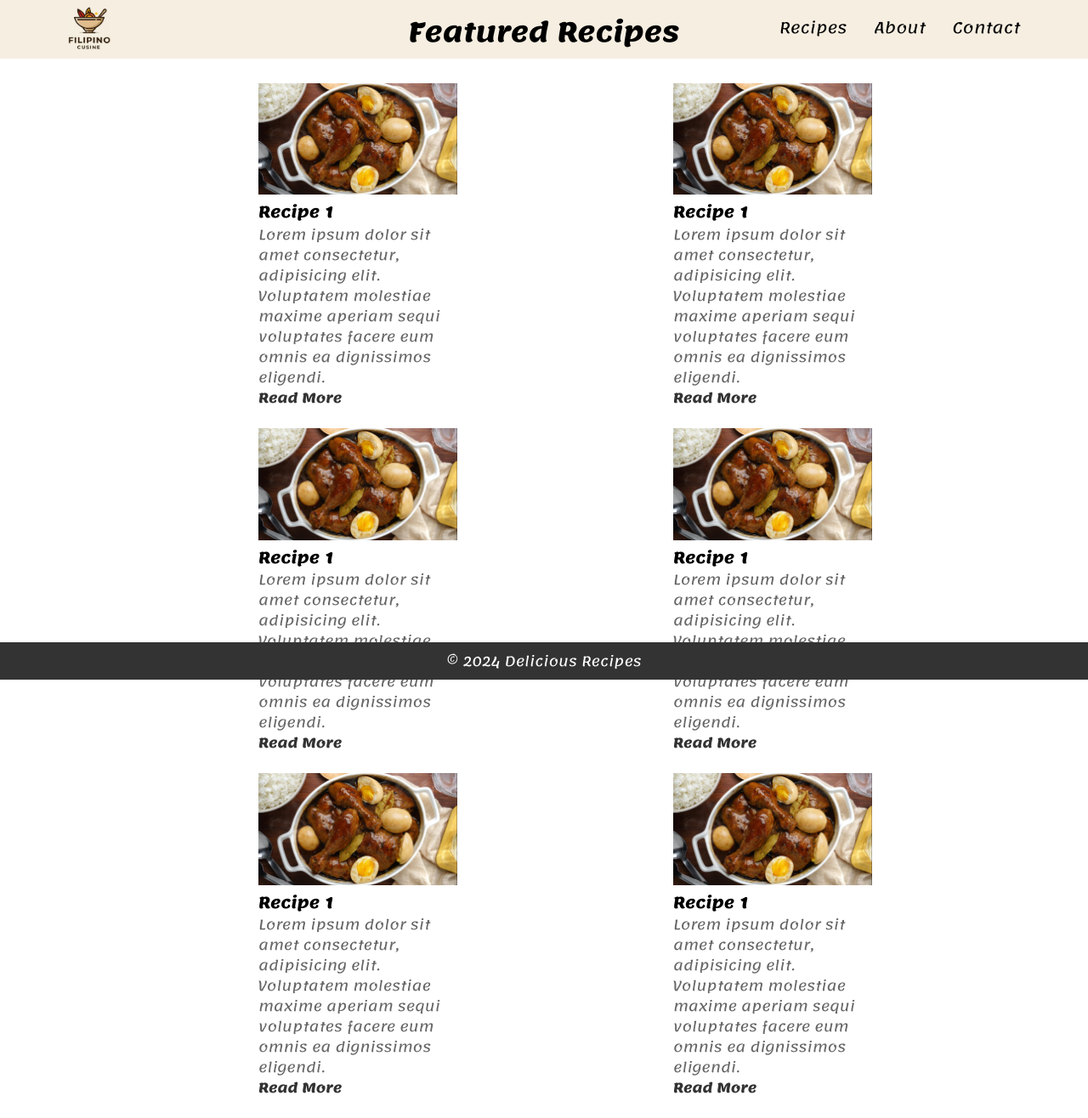
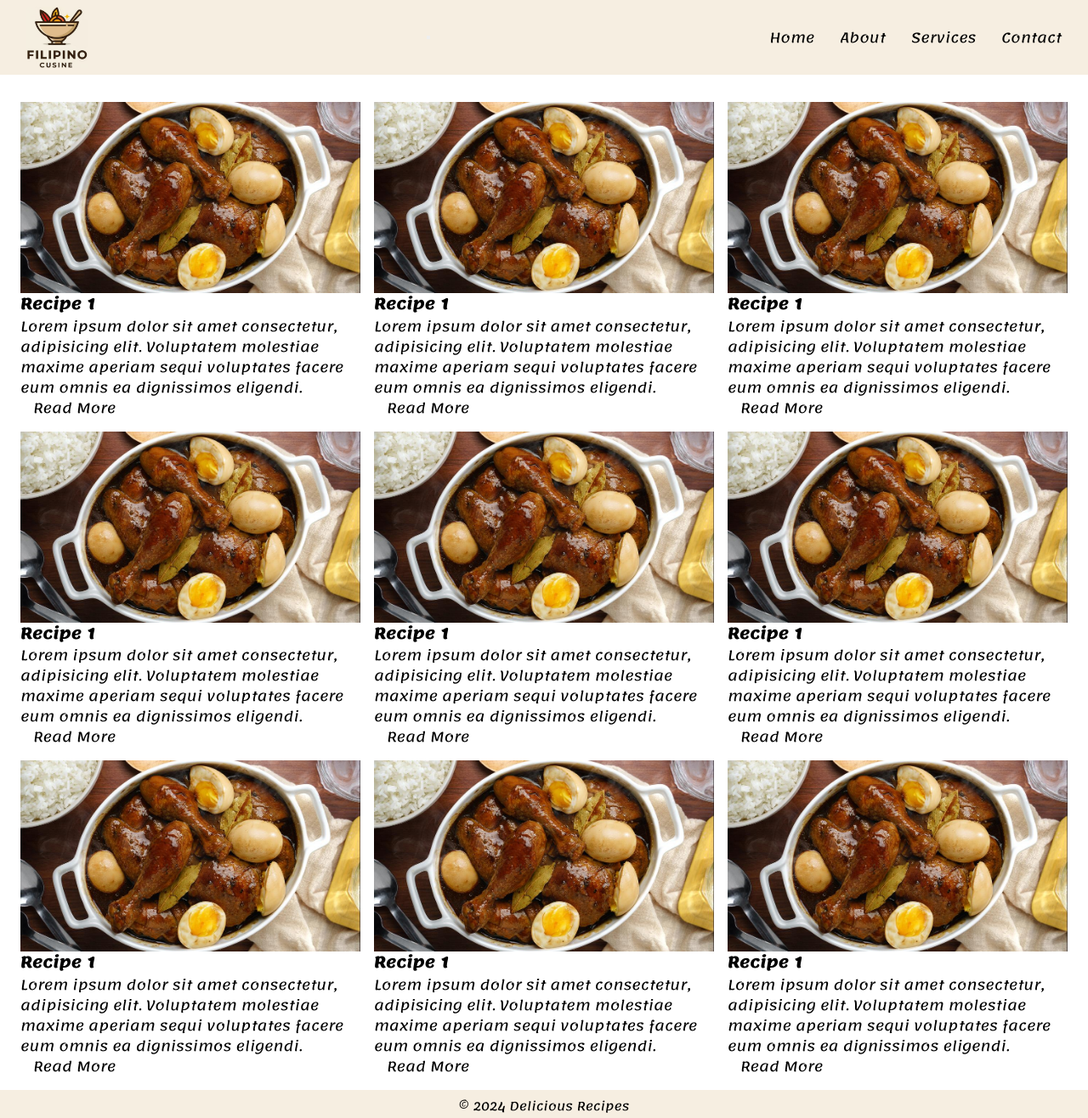
Before and after one commit to chachaaa10/Filipino-Food-Recipes, a website built with Vite: page index.html in a window 1280 px wide. Shown: the whole page at 85% size. Built offline with nearby package versions, Linux system fonts and the light colour scheme.

Commit message:
fix(index.html and folder styles): make the main page responsive (not 100% responsive yet)

```diff
--- a/index.html
+++ b/index.html
@@ -9,29 +9,32 @@
 			type="image/x-icon" />
 		<meta name="viewport" content="width=device-width, initial-scale=1.0" />
 		<title>Food Recipes</title>
-		<link rel="stylesheet" type="text/css" href="style.css" />
+		<link rel="stylesheet" type="text/css" href="./styles/reset.css" />
+		<link rel="stylesheet" type="text/css" href="./styles/header.css" />
+		<link rel="stylesheet" type="text/css" href="./styles/main.css" />
+		<link rel="stylesheet" type="text/css" href="./styles/footer.css" />
 	</head>
 	<body>
-		<header>
-			<div class="logo">
-				<a href="#">
-					<img
-						src="./public/main-logo.jpg"
-						alt="Logo"
-						width="auto"
-						height="50px" />
-				</a>
-			</div>
-			<nav class="navigation">
-				<ul>
-					<li><a href="#">Recipes</a></li>
+		<header id="header">
+			<nav class="topnav">
+				<a href="#" class="logo"
+					><img src="./public/main-logo.jpg" alt=""
+				/></a>
+				<button class="button__menu">
+					<span class="menu-icon-bar"></span>
+					<span class="menu-icon-bar"></span>
+					<span class="menu-icon-bar"></span>
+				</button>
+				<ul class="nav-links">
+					<li><a href="#">Home</a></li>
 					<li><a href="#">About</a></li>
+					<li><a href="#">Services</a></li>
 					<li><a href="#">Contact</a></li>
 				</ul>
 			</nav>
 		</header>
-		<h1 class="title">Featured Recipes</h1>
 		<main class="main-content">
+			<div class="wrapper">
 				<div class="recipe">
 					<img
 						class="recipe__image"
@@ -39,9 +42,9 @@
 						alt="Recipe 1" />
 					<h3>Recipe 1</h3>
 					<p>
-					Lorem ipsum dolor sit amet consectetur, adipisicing elit.
-					Voluptatem molestiae maxime aperiam sequi voluptates facere
-					eum omnis ea dignissimos eligendi.
+						Lorem ipsum dolor sit amet consectetur, adipisicing
+						elit. Voluptatem molestiae maxime aperiam sequi
+						voluptates facere eum omnis ea dignissimos eligendi.
 					</p>
 					<a href="#">Read More</a>
 				</div>
@@ -52,9 +55,9 @@
 						alt="Recipe 1" />
 					<h3>Recipe 1</h3>
 					<p>
-					Lorem ipsum dolor sit amet consectetur, adipisicing elit.
-					Voluptatem molestiae maxime aperiam sequi voluptates facere
-					eum omnis ea dignissimos eligendi.
+						Lorem ipsum dolor sit amet consectetur, adipisicing
+						elit. Voluptatem molestiae maxime aperiam sequi
+						voluptates facere eum omnis ea dignissimos eligendi.
 					</p>
 					<a href="#">Read More</a>
 				</div>
@@ -65,9 +68,9 @@
 						alt="Recipe 1" />
 					<h3>Recipe 1</h3>
 					<p>
-					Lorem ipsum dolor sit amet consectetur, adipisicing elit.
-					Voluptatem molestiae maxime aperiam sequi voluptates facere
-					eum omnis ea dignissimos eligendi.
+						Lorem ipsum dolor sit amet consectetur, adipisicing
+						elit. Voluptatem molestiae maxime aperiam sequi
+						voluptates facere eum omnis ea dignissimos eligendi.
 					</p>
 					<a href="#">Read More</a>
 				</div>
@@ -78,9 +81,9 @@
 						alt="Recipe 1" />
 					<h3>Recipe 1</h3>
 					<p>
-					Lorem ipsum dolor sit amet consectetur, adipisicing elit.
-					Voluptatem molestiae maxime aperiam sequi voluptates facere
-					eum omnis ea dignissimos eligendi.
+						Lorem ipsum dolor sit amet consectetur, adipisicing
+						elit. Voluptatem molestiae maxime aperiam sequi
+						voluptates facere eum omnis ea dignissimos eligendi.
 					</p>
 					<a href="#">Read More</a>
 				</div>
@@ -91,9 +94,9 @@
 						alt="Recipe 1" />
 					<h3>Recipe 1</h3>
 					<p>
-					Lorem ipsum dolor sit amet consectetur, adipisicing elit.
-					Voluptatem molestiae maxime aperiam sequi voluptates facere
-					eum omnis ea dignissimos eligendi.
+						Lorem ipsum dolor sit amet consectetur, adipisicing
+						elit. Voluptatem molestiae maxime aperiam sequi
+						voluptates facere eum omnis ea dignissimos eligendi.
 					</p>
 					<a href="#">Read More</a>
 				</div>
@@ -104,16 +107,58 @@
 						alt="Recipe 1" />
 					<h3>Recipe 1</h3>
 					<p>
-					Lorem ipsum dolor sit amet consectetur, adipisicing elit.
-					Voluptatem molestiae maxime aperiam sequi voluptates facere
-					eum omnis ea dignissimos eligendi.
+						Lorem ipsum dolor sit amet consectetur, adipisicing
+						elit. Voluptatem molestiae maxime aperiam sequi
+						voluptates facere eum omnis ea dignissimos eligendi.
 					</p>
 					<a href="#">Read More</a>
+				</div>
+				<div class="recipe">
+					<img
+						class="recipe__image"
+						src="./public/adobo-manok.jpg"
+						alt="Recipe 1" />
+					<h3>Recipe 1</h3>
+					<p>
+						Lorem ipsum dolor sit amet consectetur, adipisicing
+						elit. Voluptatem molestiae maxime aperiam sequi
+						voluptates facere eum omnis ea dignissimos eligendi.
+					</p>
+					<a href="#">Read More</a>
+				</div>
+				<div class="recipe">
+					<img
+						class="recipe__image"
+						src="./public/adobo-manok.jpg"
+						alt="Recipe 1" />
+					<h3>Recipe 1</h3>
+					<p>
+						Lorem ipsum dolor sit amet consectetur, adipisicing
+						elit. Voluptatem molestiae maxime aperiam sequi
+						voluptates facere eum omnis ea dignissimos eligendi.
+					</p>
+					<a href="#">Read More</a>
+				</div>
+				<div class="recipe">
+					<img
+						class="recipe__image"
+						src="./public/adobo-manok.jpg"
+						alt="Recipe 1" />
+					<h3>Recipe 1</h3>
+					<p>
+						Lorem ipsum dolor sit amet consectetur, adipisicing
+						elit. Voluptatem molestiae maxime aperiam sequi
+						voluptates facere eum omnis ea dignissimos eligendi.
+					</p>
+					<a href="#">Read More</a>
+				</div>
 			</div>
 		</main>
 
 		<footer>
 			<p>&copy; 2024 Delicious Recipes</p>
 		</footer>
+
+		<script src="script.js"></script>
 	</body>
 </html>
--- /dev/null
+++ b/script.js
@@ -0,0 +1,13 @@
+// Hiding the header according to pixels scrolled
+window.onscroll = function () {
+	const header = document.getElementById('header');
+	const scrollPosition = window.scrollY; // Get scroll position
+	console.log(scrollPosition);
+	const hideAfter = 500; // Pixels to scroll before hiding
+
+	if (scrollPosition > hideAfter) {
+		header.classList.add('hidden');
+	} else {
+		header.classList.remove('hidden');
+	}
+};
--- /dev/null
+++ b/styles/footer.css
@@ -0,0 +1,7 @@
+footer {
+	width: 100%;
+	background-color: #f6eee1;
+	text-align: center;
+	padding: 0.5rem 1rem;
+	font-size: 0.875rem;
+}
--- /dev/null
+++ b/styles/header.css
@@ -0,0 +1,85 @@
+@import url('https://fonts.googleapis.com/css2?family=Lemonada:wght@300..700&display=swap');
+
+body {
+	font-family: Lemonada;
+}
+
+header {
+	background-color: #f6eee1;
+	padding: 1rem 2rem;
+	top: 0;
+	width: 100%;
+}
+
+#header {
+	position: fixed;
+	top: 0;
+	left: 0;
+	width: 100%;
+	transition: opacity 0.3s ease-in-out;
+}
+
+/* Create a new style for hidden state */
+#header.hidden {
+	opacity: 0;
+}
+
+header img {
+	height: 4.5rem;
+	width: auto;
+}
+
+.topnav {
+	display: flex;
+	justify-content: space-between;
+	align-items: center;
+}
+
+a {
+	color: #fff;
+	text-decoration: none;
+	padding: 0 15px;
+}
+
+a:hover {
+	background-color: #dddddd5d;
+	color: #000;
+}
+
+nav > ul {
+	list-style-type: none;
+	display: flex;
+	flex: row;
+}
+
+/* mobile */
+
+@media screen and (max-width: 768px) {
+	.topnav a:not(:first-child) {
+		display: none;
+	}
+
+	.nav-links {
+		position: absolute;
+		background-color: #333;
+		width: 100%;
+		top: 100%;
+		left: 0;
+		display: none;
+	}
+
+	.nav-links.active {
+		display: block;
+	}
+}
+
+/* desktop 1440px and above */
+@media screen and (min-width: 768px) {
+	img {
+		display: block;
+		width: 100%;
+	}
+	header {
+		padding: 0.5rem 1rem;
+	}
+}
--- /dev/null
+++ b/styles/main.css
@@ -0,0 +1,24 @@
+main {
+	margin-top: 7.5rem;
+	margin-bottom: 1rem;
+}
+.wrapper {
+	display: grid;
+	grid-template-columns: 1fr 1fr 1fr;
+	width: 100%;
+	margin-inline: auto;
+	gap: 1rem;
+	padding-inline: 1.5rem;
+}
+
+@media screen and (max-width: 768px) {
+	.wrapper {
+		grid-template-columns: 1fr 1fr;
+	}
+}
+
+@media screen and (max-width: 375px) {
+	.wrapper {
+		grid-template-columns: 1fr;
+	}
+}
--- a/style.css
+++ b/styles/reset.css
@@ -1,4 +1,3 @@
-@import url('https://fonts.googleapis.com/css2?family=Lemonada:wght@300..700&display=swap');
 /* Box sizing rules */
 *,
 *::before,
@@ -12,8 +11,8 @@
 /* Prevent font size inflation */
 html {
 	scroll-behavior: smooth;
-	font-family: Lemonada, system-ui, 'Segoe UI', Roboto, Helvetica, Arial,
-		sans-serif, 'Apple Color Emoji', 'Segoe UI Emoji';
+	font-family: system-ui, 'Segoe UI', Roboto, Helvetica, Arial, sans-serif,
+		'Apple Color Emoji', 'Segoe UI Emoji';
 	-moz-text-size-adjust: none;
 	-webkit-text-size-adjust: none;
 	text-size-adjust: none;
@@ -88,82 +87,3 @@ textarea:not([rows]) {
 :target {
 	scroll-margin-block: 5ex;
 }
-header {
-	background-color: #f6eee1; /* Set background color */
-	width: 100%;
-	display: flex;
-	flex-direction: row;
-	justify-content: space-between;
-	align-items: center;
-	font-size: 1.125rem;
-	padding-inline: 5rem;
-	padding-top: 0.5rem;
-	padding-bottom: 0.7rem;
-}
-
-.title {
-	margin-top: -4%;
-	text-align: center;
-	margin-bottom: 2.5rem;
-}
-.navigation ul {
-	display: flex;
-	flex-direction: row;
-	justify-content: space-between;
-	list-style-type: none;
-}
-
-.navigation ul li {
-	margin-left: 2rem;
-}
-a {
-	text-decoration: none;
-}
-/* Style main content */
-
-.main-content {
-	display: grid;
-	grid-template-columns: 1fr 1fr;
-	padding-left: 19rem;
-}
-
-.recipe {
-	width: 20ch;
-	margin-bottom: 1.5rem;
-}
-
-.recipe img {
-	max-width: 100%;
-	height: auto;
-}
-
-.recipe h3 {
-	margin-top: 0.5rem;
-}
-
-.recipe p {
-	color: #666;
-}
-
-.recipe a {
-	text-decoration: none;
-	color: #333;
-	font-weight: bold;
-}
-
-.recipe__image {
-	width: 300px;
-	height: 300px;
-	object-fit: cover;
-}
-
-/* Style footer */
-footer {
-	background-color: #333;
-	color: #fff;
-	text-align: center;
-	padding: 10px 0;
-	bottom: 0;
-	width: 100%;
-	position: fixed;
-}
```
Lines whose indentation alone changed are shown as unchanged.
